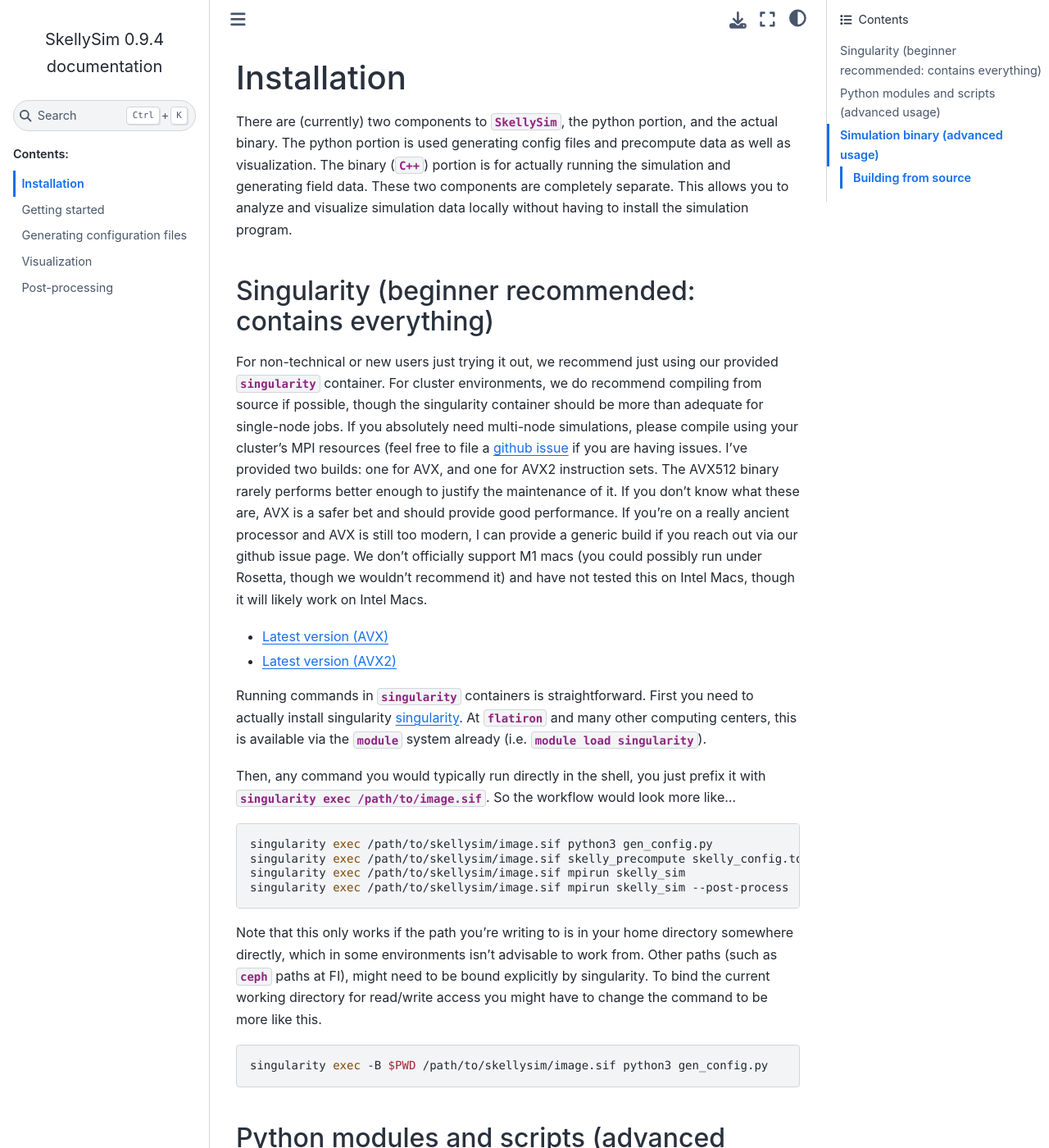
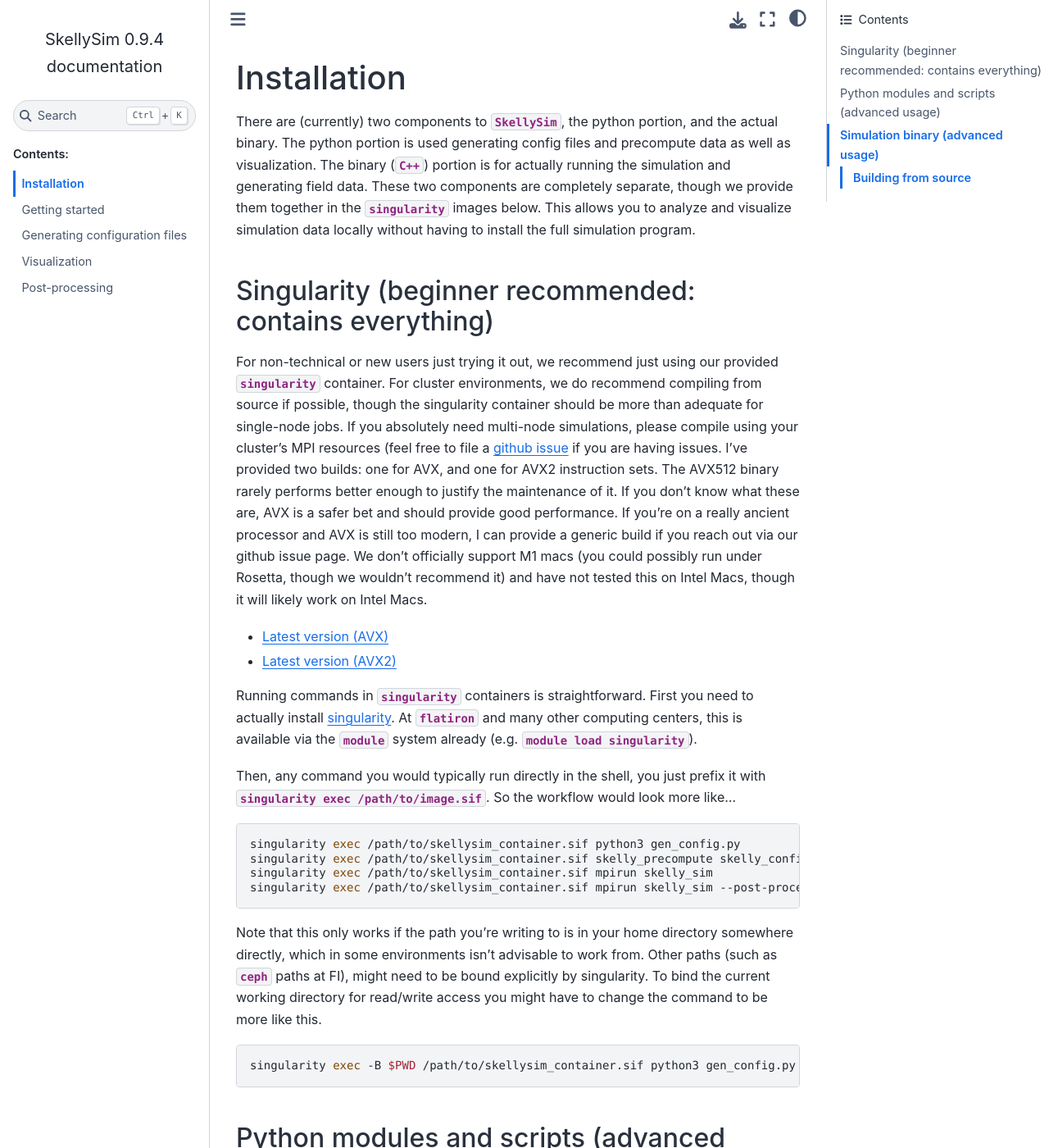
Before and after one commit to flatironinstitute/SkellySim, a Sphinx documentation site: the page built from docs/source/installation.rst, in a window 1280 px wide and 1400 px high. Shown: the whole window at 82% size. Built offline with Sphinx 7.4.7 and the Sphinx Book theme 1.1.4, drawn with Linux system fonts in a browser that asks for light colours; some of the changed text lies outside the part shown.

Commit message:
userdoc: minor changes to installation

```diff
--- a/docs/source/installation.rst
+++ b/docs/source/installation.rst
@@ -6,8 +6,9 @@
 There are (currently) two components to :obj:`SkellySim`, the python portion, and the actual
 binary. The python portion is used generating config files and precompute data as well as
 visualization. The binary (:obj:`C++`) portion is for actually running the simulation and
-generating field data. These two components are completely separate. This allows you to analyze
-and visualize simulation data locally without having to install the simulation program.
+generating field data. These two components are completely separate, though we provide them
+together in the :obj:`singularity` images below. This allows you to analyze and visualize
+simulation data locally without having to install the full simulation program.
 
 Singularity (beginner recommended: contains everything)
 ~~~~~~~~~~~~~~~~~~~~~~~~~~~~~~~~~~~~~~~~~~~~~~~~~~~~~~~
@@ -30,18 +31,19 @@
 - `Latest version (AVX2) <https://users.flatironinstitute.org/~rblackwell/skellysim_singularity/skelly_sim_avx2_latest.sif>`_
 
 Running commands in :obj:`singularity` containers is straightforward. First you need to
-actually install singularity `singularity <https://sylabs.io/singularity>`_. At :obj:`flatiron`
-and many other computing centers, this is available via the :obj:`module` system already (i.e. :obj:`module load singularity`).
+actually install `singularity <https://sylabs.io/singularity>`_. At :obj:`flatiron` and many
+other computing centers, this is available via the :obj:`module` system already
+(e.g. :obj:`module load singularity`).
 
 Then, any command you would typically run directly in the shell, you just prefix it with
 :obj:`singularity exec /path/to/image.sif`. So the workflow would look more like...
 
 .. code-block:: bash
 
-    singularity exec /path/to/skellysim/image.sif python3 gen_config.py
-    singularity exec /path/to/skellysim/image.sif skelly_precompute skelly_config.toml
-    singularity exec /path/to/skellysim/image.sif mpirun skelly_sim
-    singularity exec /path/to/skellysim/image.sif mpirun skelly_sim --post-process
+    singularity exec /path/to/skellysim_container.sif python3 gen_config.py
+    singularity exec /path/to/skellysim_container.sif skelly_precompute skelly_config.toml
+    singularity exec /path/to/skellysim_container.sif mpirun skelly_sim
+    singularity exec /path/to/skellysim_container.sif mpirun skelly_sim --post-process
 
 
 Note that this only works if the path you're writing to is in your home directory somewhere
@@ -52,7 +54,7 @@
 
 .. code-block:: bash
 
-    singularity exec -B $PWD /path/to/skellysim/image.sif python3 gen_config.py
+    singularity exec -B $PWD /path/to/skellysim_container.sif python3 gen_config.py
 
 
 Python modules and scripts (advanced usage)
@@ -102,7 +104,7 @@
 - BLAS/LAPACK (OpenBLAS or MKL or your implementations of choice)
 - FFTW (FFTW3 or MKL-fftw)
 - cmake (>=3.10)
-- modern gcc (>=7). Should work with intel but not worth hassle in my tests
+- modern gcc (>=7). Should work with Intel compilers but almost never worth the hassle in my tests
 
 Will add a more detailed explanation here later, but please consult the `singularity build
 script <https://github.com/flatironinstitute/SkellySim/blob/main/scripts/skelly_sim.def>`_ for a
```
